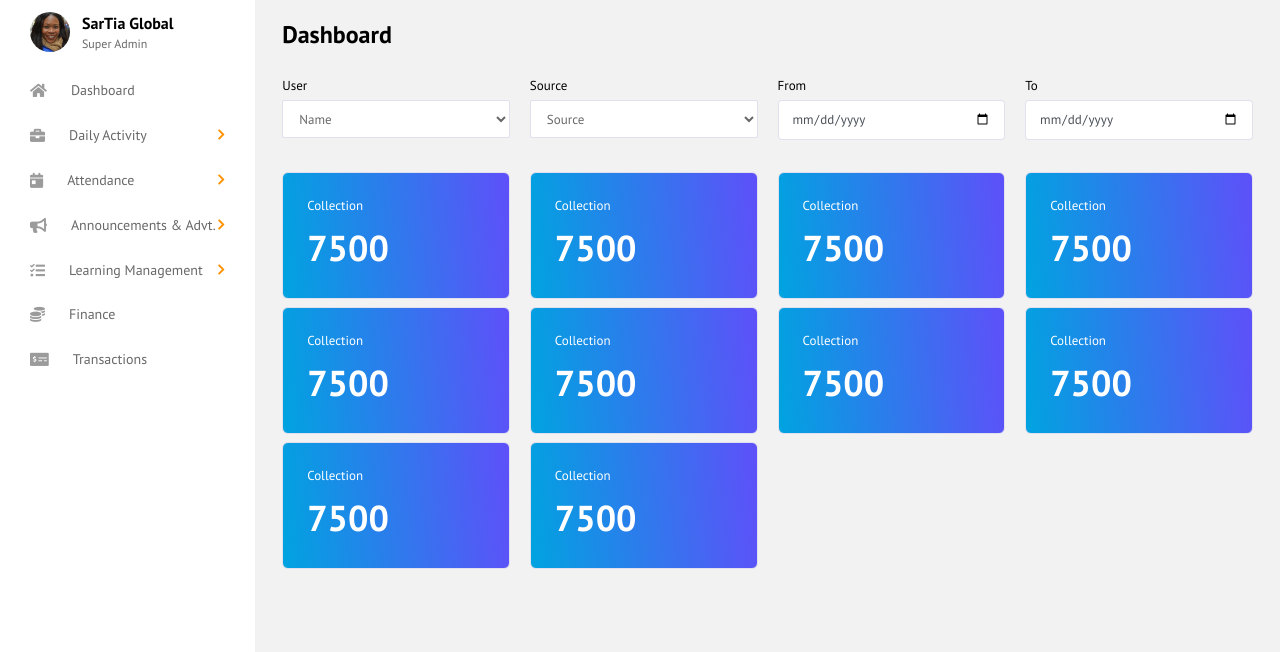
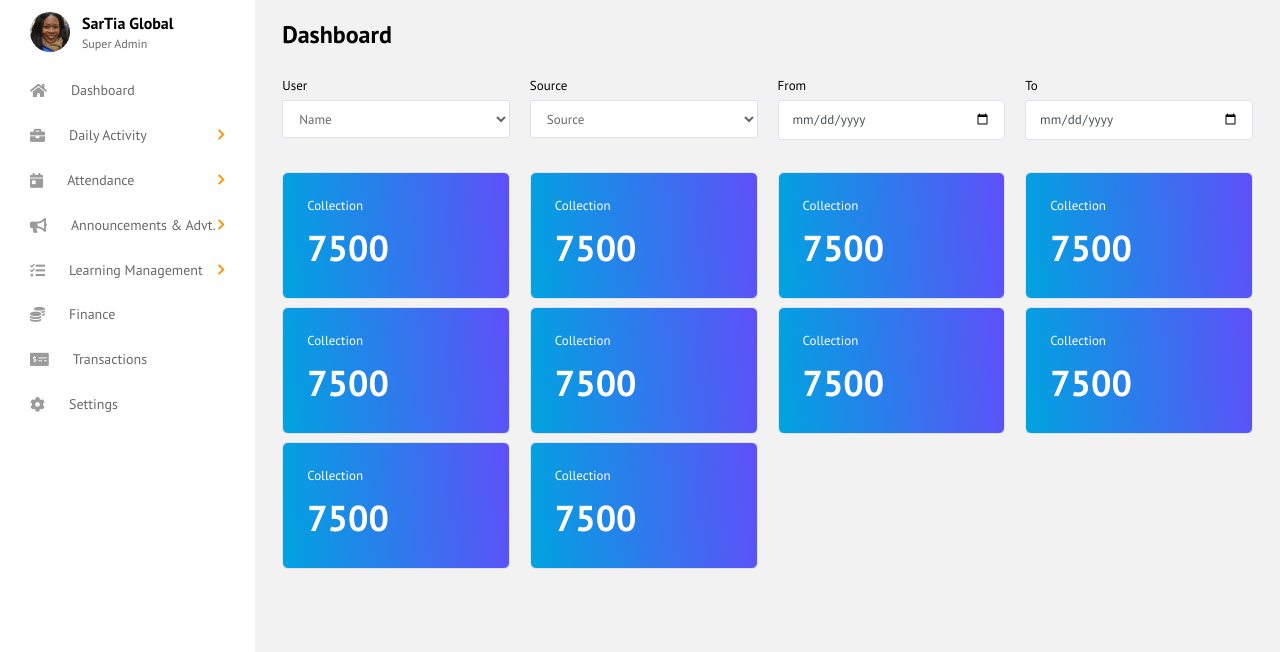
Before and after one commit to birusharmaa/ssss, a CodeIgniter 4 app: template app/Views/admin/dashboard/index.php in a window 1280 px wide. Shown: the part 71-723 px from the top of the page. Run offline with PHP 8.4 and a stand-in for CodeIgniter, Linux system fonts and the light colour scheme; the template is opened without the code that fills it, so the values that code supplies are empty; some libraries are stand-ins or nearby versions.

Commit message:
Update sidebar.php

```diff
--- a/app/Views/admin/layout/sidebar.php
+++ b/app/Views/admin/layout/sidebar.php
@@ -113,5 +113,11 @@
         <span class="menu-title">Transactions</span>
       </a>
     </li>
+    <li class="nav-item">
+      <a class="nav-link" href="#">
+        <i class="fas fa-cog menu-icon"></i>
+        <span class="menu-title">Settings</span>
+      </a>
+    </li>
   </ul>
 </nav>
```
